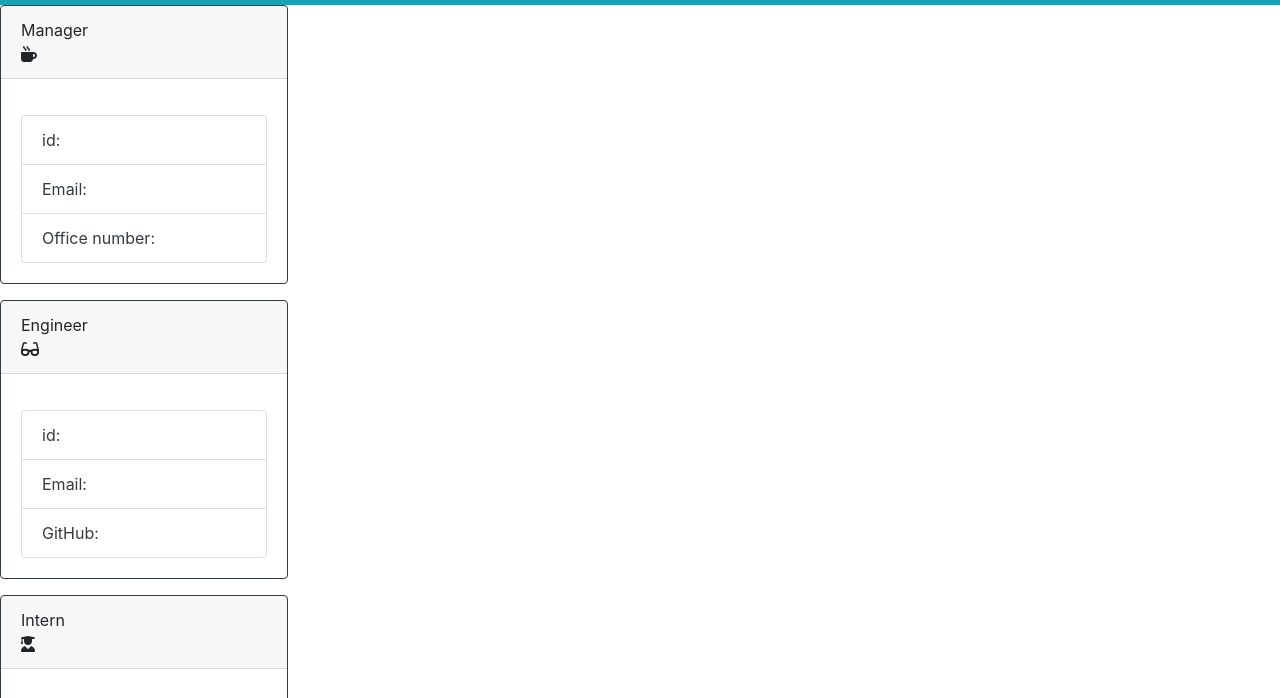
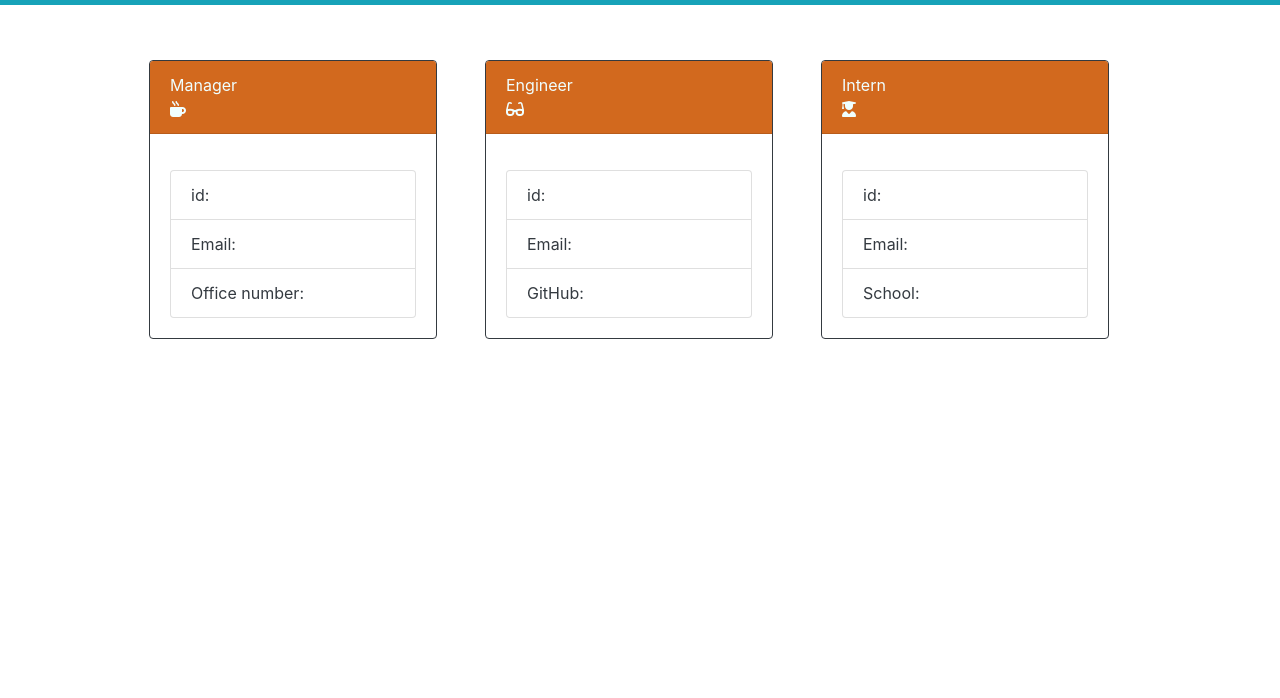
Before and after one commit to ashachakre0906/team-Profile-Generator, a website: page src/index.html in a window 1280 px wide. Shown: the part 77-775 px from the top of the page. Drawn offline with nearby package versions, Linux system fonts and the light colour scheme.

Commit message:
added css styling to index.html page

```diff
--- /dev/null
+++ b/src/assets/css/style.css
@@ -0,0 +1,17 @@
+/* *{
+    box-sizing: */
+
+.card-container {
+    display : grid;
+    grid-column-gap : 1rem;
+    grid-template-columns: repeat(auto-fit, 20rem);
+    justify-content: center;
+    padding:50px;
+}
+.card-header {
+   background-color:chocolate;
+   color: azure;
+}
+.card {
+    margin:5px;
+}
--- a/src/index.html
+++ b/src/index.html
@@ -6,6 +6,7 @@
     <meta name="viewport" content="width=device-width, initial-scale=1.0">
     <link rel="stylesheet" href="https://cdnjs.cloudflare.com/ajax/libs/font-awesome/6.1.1/css/all.min.css" integrity="sha512-KfkfwYDsLkIlwQp6LFnl8zNdLGxu9YAA1QvwINks4PhcElQSvqcyVLLD9aMhXd13uQjoXtEKNosOWaZqXgel0g==" crossorigin="anonymous" referrerpolicy="no-referrer" />
     <link rel="stylesheet" href="https://maxcdn.bootstrapcdn.com/bootstrap/4.0.0/css/bootstrap.min.css">
+    <link rel ="stylesheet" href = "./assets/css/style.css">
     <title>Team Profile Generator</title>
 </head>
 <body>
@@ -14,7 +15,8 @@
             <h1>My Team</h1>
         </span>
     </nav>
-      <div class="card border-dark mb-3" style="max-width: 18rem;">
+    <div class ="card-container">
+        <div class="card border-dark mb-3" style="max-width: 18rem;">
         <div class="card-header">Manager<br><i class="fa-solid fa-mug-hot"></i>
         </div>
         <div class="card-body text-dark">
@@ -51,10 +53,11 @@
           </ul>
         </div>
       </div>
+    </div>
 </body>
 </html>
 
-// //export function to generate the entire page
+<!-- // //export function to generate the entire page
 // module.exports = team => {
 //     return `
 
@@ -62,4 +65,4 @@
 //     `
 // }
 //generate html >>create the template >>inside the run the generate cards function
-//gen
+//gen -->
```
